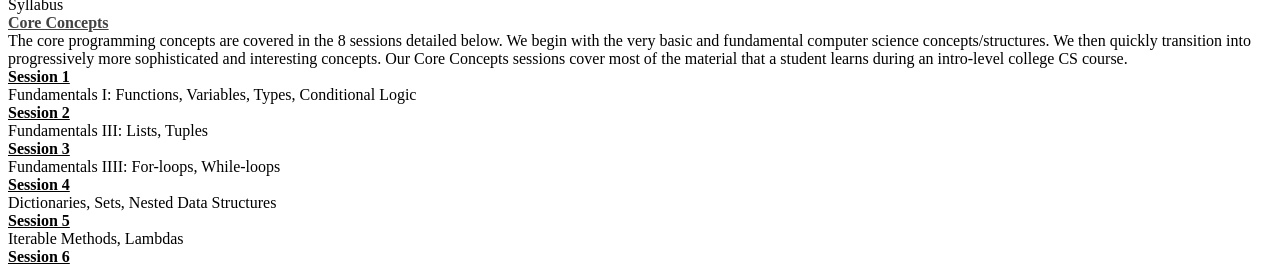
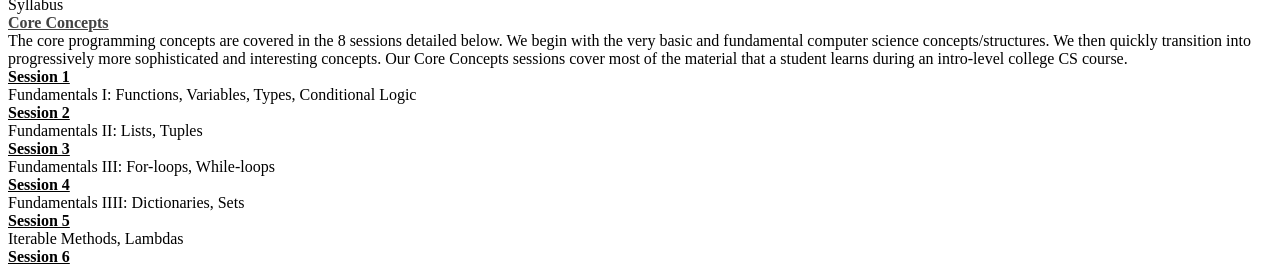
Before and after one commit to ebadgio/stack-hack-web, a React app: page / in a window 1280 px wide. Shown: the part 1980-2246 px from the top of the page. Built offline with nearby package versions, Linux system fonts and the light colour scheme; the HTML template or start-up script is replaced by a standard one.

Commit message:
update syllabus

```diff
--- a/client/src/main/components/Syllabus.js
+++ b/client/src/main/components/Syllabus.js
@@ -23,13 +23,13 @@ const Syllabus = ({}) => {
                              title="Fundamentals I: Functions, Variables, Types, Conditional Logic"/>
                 <SessionItem id="s2"
                              session="Session 2"
-                             title="Fundamentals III: Lists, Tuples"/>
+                             title="Fundamentals II: Lists, Tuples"/>
                 <SessionItem id="s3"
                              session="Session 3"
-                             title="Fundamentals IIII: For-loops, While-loops"/>
+                             title="Fundamentals III: For-loops, While-loops"/>
                 <SessionItem id="s4"
                              session="Session 4"
-                             title="Dictionaries, Sets, Nested Data Structures"/>
+                             title="Fundamentals IIII: Dictionaries, Sets"/>
                 <SessionItem id="s5"
                              session="Session 5"
                              title="Iterable Methods, Lambdas"/>
```
Also changed, not shown: 1 other file (tests, documents, lock files or other folders).
